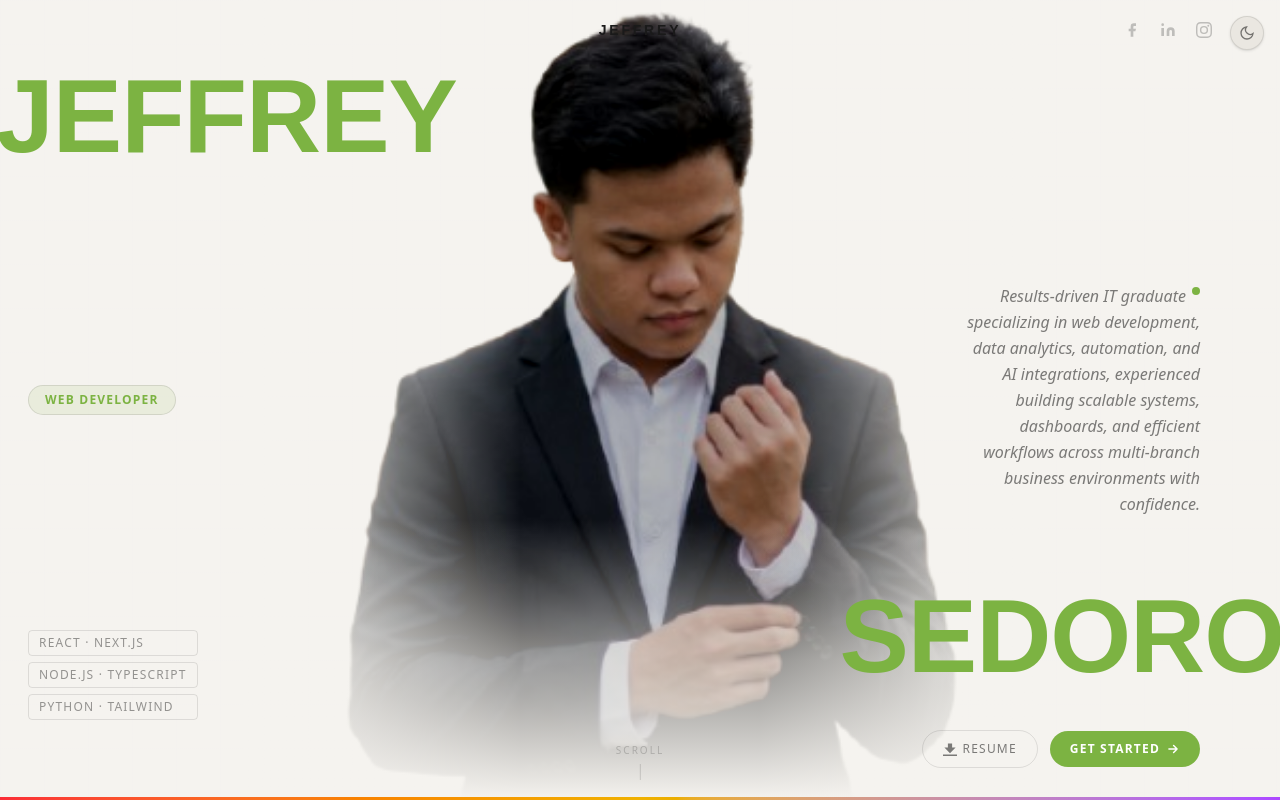
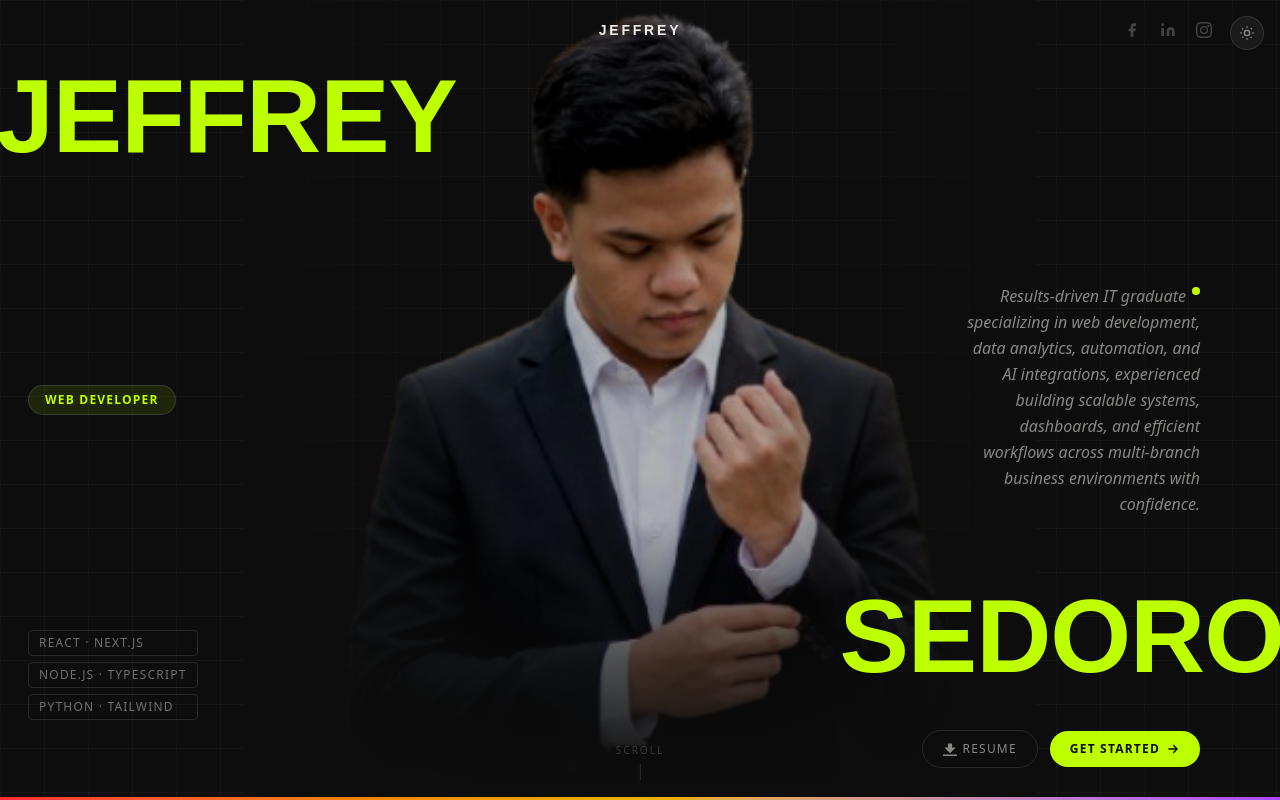
Before and after one commit to Jeopri/manual, a Next.js app: page / in a window 1280 px wide. Shown: the top 800 px of the page. Built offline with nearby package versions, Linux system fonts and the light colour scheme.

Commit message:
Set dark theme as default (ignore system preference)

```diff
--- a/app/theme-provider.tsx
+++ b/app/theme-provider.tsx
@@ -24,8 +24,7 @@ export const ThemeProvider = ({
       return;
     }
 
-    const prefersDark = window.matchMedia("(prefers-color-scheme: dark)").matches;
-    setTheme(prefersDark ? "dark" : "light");
+    setTheme("dark");
   }, []);
 
   React.useEffect(() => {
```
Also changed, not shown: 1 other file (tests, documents, lock files or other folders).
